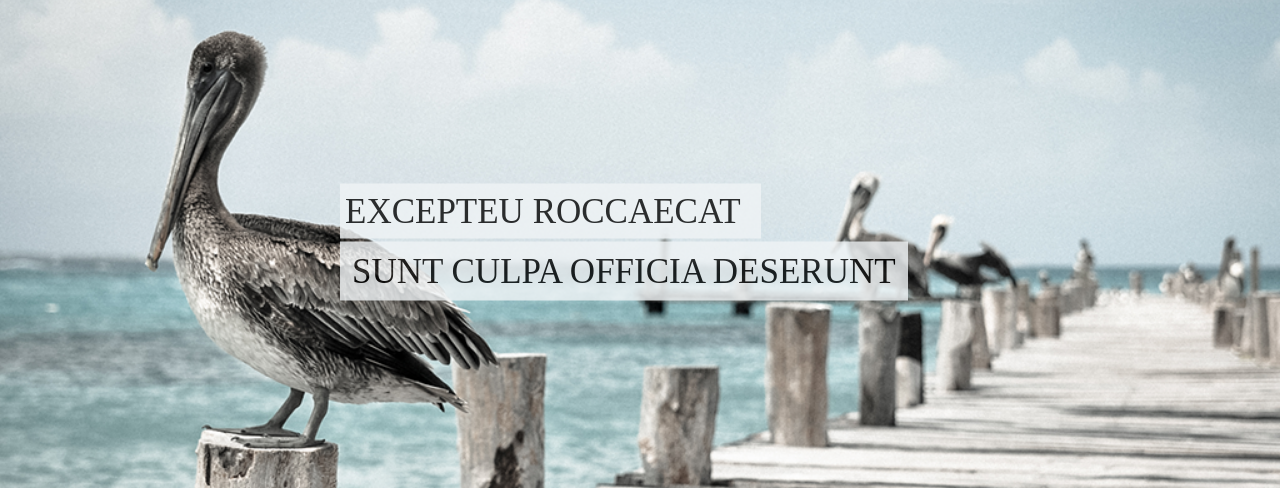
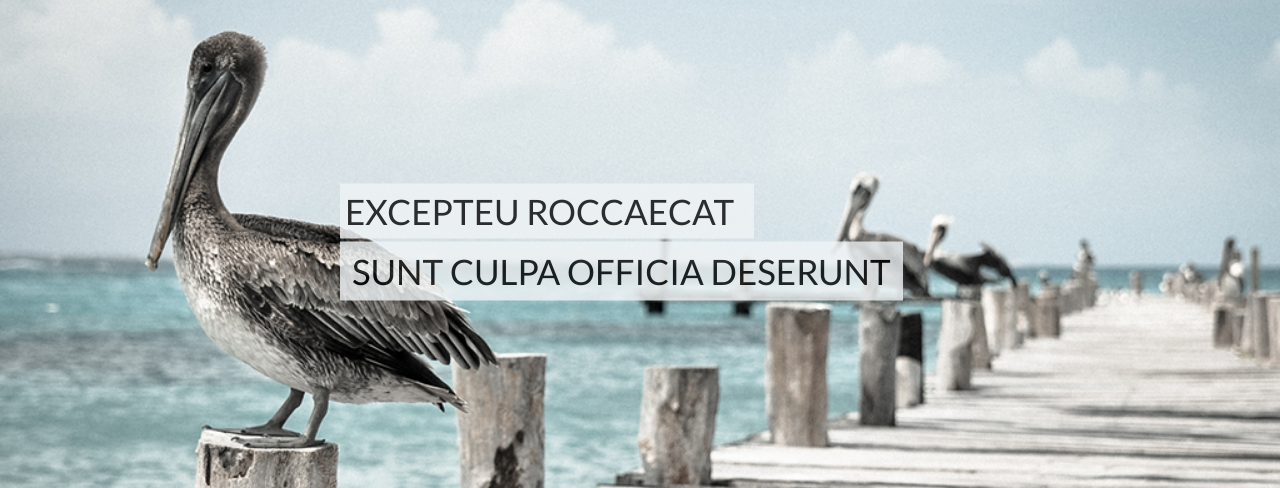
Before and after one commit to milanzivanov/crafty-1, a website: page index.html in a window 1280 px wide. Shown: the part 75-563 px from the top of the page. Drawn offline with nearby package versions, Linux system fonts and the light colour scheme.

Commit message:
Update style.css

```diff
--- a/css/style.css
+++ b/css/style.css
@@ -462,7 +462,7 @@ table {
   margin: 0 0 3px 25%;
   padding: 10px 20px 10px 5px;
   background: #f0f4f6;
-  font-family: "Myriad Pro";
+  font-family: "Lato";
   font-size: 35px;
   text-transform: uppercase;
   color: #000;
@@ -477,7 +477,7 @@ table {
 .banner .wrapper .text-slider h2 {
   align-self: flex-start;
   margin-left: 25%;
-  font-family: "Myriad Pro";
+  font-family: "Lato";
   font-size: 35px;
   text-transform: uppercase;
   color: #000;
```
